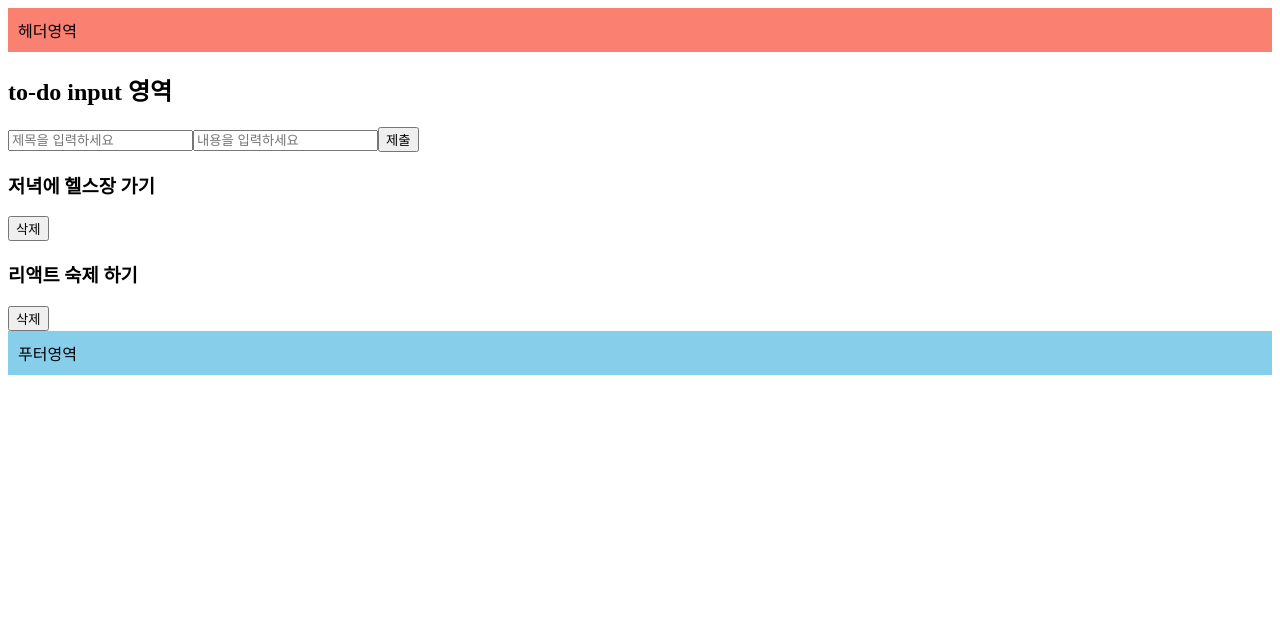
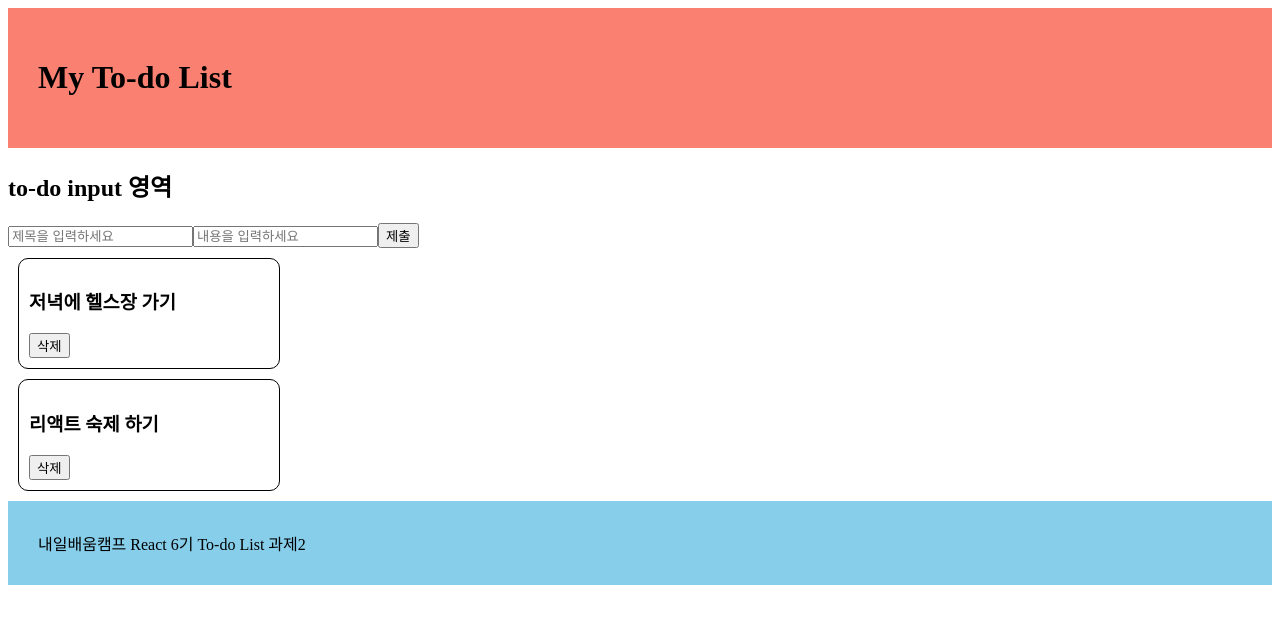
Before and after one commit to xoxojw/to-do-list-2, a React (Create React App) app: page / in a window 1280 px wide. Shown: the top 624 px of the page. Built offline with nearby package versions, Linux system fonts and the light colour scheme.

Commit message:
:lipstick: Styled-components를 이용해서 CSS 수정

```diff
--- a/src/components/TodoList.jsx
+++ b/src/components/TodoList.jsx
@@ -1,6 +1,7 @@
-import React from 'react';
 import { useSelector, useDispatch } from "react-redux";
 import { delete_todo } from "redux/modules/actions";
+
+import styled from "styled-components";
 
 const TodoList = () => {
   const { todos } = useSelector((state) => state.todos);
@@ -17,12 +18,12 @@ const TodoList = () => {
       {/* 해결방법 : https://tlsdnjs12.tistory.com/56 */}
       {todos.map((todo) => {
         return (
-          <>
-            <h3 key={todo.id}>{todo.title}</h3>
+          <TodoContainer key={todo.id}>
+            <h3>{todo.title}</h3>
             <button onClick={() => onDeleteButtonClickHandler(todo.id)}>
               삭제
             </button>
-          </>
+          </TodoContainer>
         );
       })}
     </section>
@@ -30,3 +31,11 @@ const TodoList = () => {
 }
 
 export default TodoList;
+
+const TodoContainer = styled.div`
+  max-width: 30vh;
+  border: 1px solid black;
+  border-radius: 10px;
+  margin: 10px;
+  padding: 10px;
+`
--- a/src/pages/Home.jsx
+++ b/src/pages/Home.jsx
@@ -1,9 +1,10 @@
 import React from "react";
-import { Link, useNavigate } from "react-router-dom";
 import { useSelector } from "react-redux";
 
 import AddForm from "components/AddForm";
 import TodoList from "components/TodoList";
+
+import styled from "styled-components";
 
 const Home = () => {
   const todos = useSelector((state) => state);
@@ -11,24 +12,28 @@ const Home = () => {
 
   return (
     <>
-    <header style={headerStyle}>헤더영역</header>
+    <StHeader><StTitle>My To-do List</StTitle></StHeader>
     <main>
       <AddForm />
       <TodoList />
     </main>
-    <footer style={footerStyle}>푸터영역</footer>
+    <StFooter>내일배움캠프 React 6기 To-do List 과제2</StFooter>
     </>
   )
 }
 
 export default Home;
 
-const headerStyle = {
-  backgroundColor: "salmon",
-  padding: "10px"
-}
+const StHeader = styled.header`
+  background-color: salmon;
+  padding: 30px;
+`
 
-const footerStyle = {
-  backgroundColor: "skyblue",
-  padding: "10px"
-}
+const StTitle = styled.h1`
+  font-size: 2rem;
+`
+
+const StFooter = styled.footer`
+  background-color: skyblue;
+  padding: 30px;
+  `;
```
